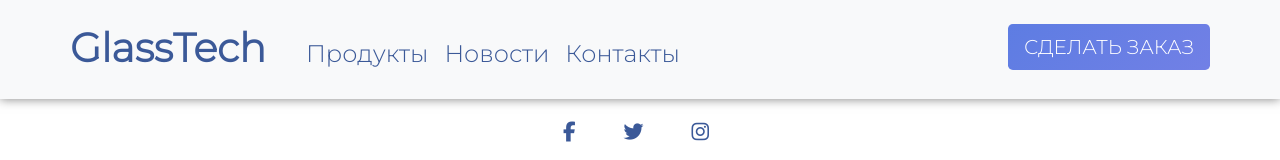
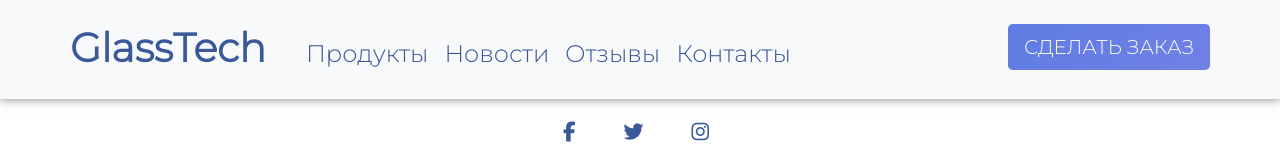
Before and after one commit to Kmiyh/glasstech, a Vue app: page /news in a window 1280 px wide. Shown: the top 160 px of the page. Built offline with nearby package versions, Linux system fonts and the light colour scheme; what vue-scroll-reveal, vuefire would draw is missing.

Commit message:
update header

```diff
--- a/src/components/Header.vue
+++ b/src/components/Header.vue
@@ -23,6 +23,9 @@
           </li>
           <li class="nav-item">
             <a class="nav-link" @click="showNews">Новости</a>
+          </li>
+          <li class="nav-item">
+            <a class="nav-link" v-scroll-to="'#reviwes'">Oтзывы</a>
           </li>
           <li class="nav-item">
             <a class="nav-link" v-scroll-to="'#contacts'">Контакты</a>
```
